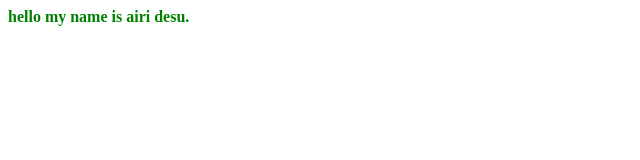
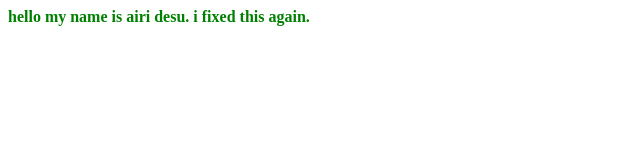
Before and after one commit to 231205132-collab/231205132_meijo, a plain HTML site: page index.html in a window 1280 px wide. Shown: the whole page, without its empty margins (0-640 px from the left). Drawn offline with Linux system fonts and the light colour scheme.

Commit message:
Update index.html

```diff
--- a/index.html
+++ b/index.html
@@ -5,6 +5,6 @@
     <title>タイトル</title>
   </head>
   <body>
-    <strong style="color: green">hello my name is airi desu.</strong>
+    <strong style="color: green">hello my name is airi desu. i fixed this again.</strong>
   </body>
 </html>
```
